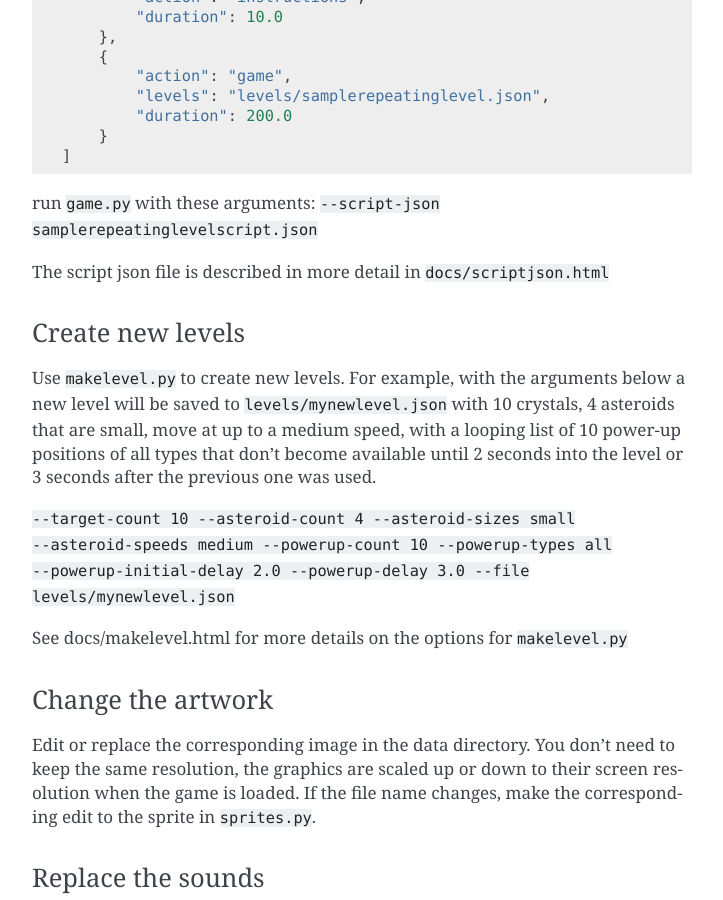
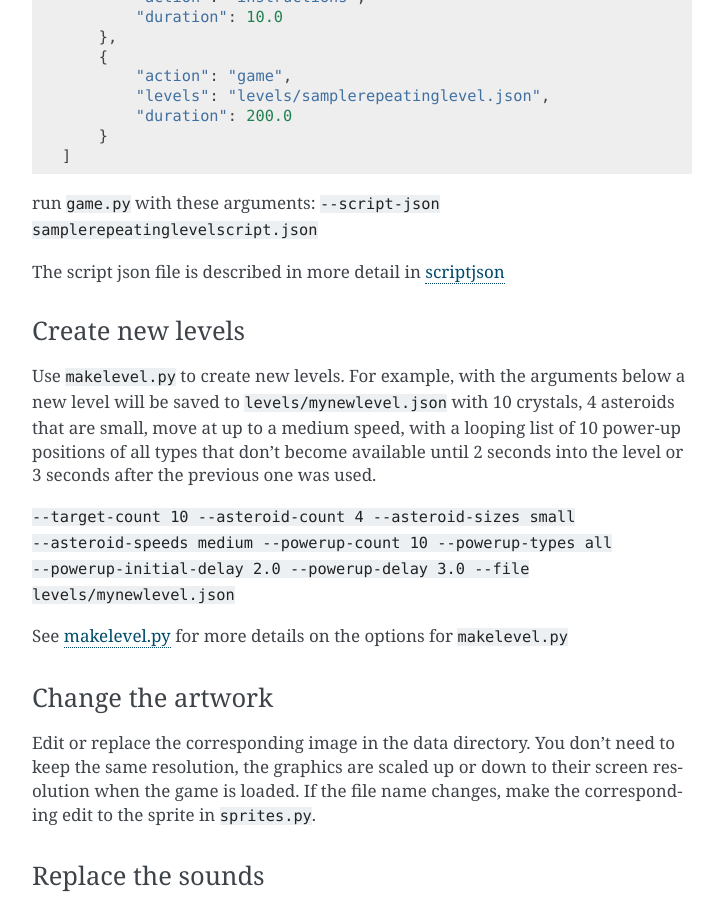
Before and after one commit to bemayr/asteroid_impact_py3, a Sphinx documentation site: the page built from doc/codeintro.rst, in a window 1280 px wide and 900 px high, scrolled down 5669 px. Shown: the whole window, without its empty margins (388-1111 px from the left). Built offline with Sphinx 7.4.7, drawn with Linux system fonts in a browser that asks for light colours.

Commit message:
Add links to other pages in doc.

```diff
--- a/doc/codeintro.rst
+++ b/doc/codeintro.rst
@@ -199,7 +199,7 @@ Create a new script JSON file named samplerepeatinglevelscript.json and put it n
 
 run ``game.py`` with these arguments: ``--script-json samplerepeatinglevelscript.json``
 
-The script json file is described in more detail in ``docs/scriptjson.html``
+The script json file is described in more detail in :doc:`scriptjson <scriptjson>`
 
 Create new levels
 --------------------------
@@ -208,7 +208,7 @@ Use ``makelevel.py`` to create new levels. For example, with the arguments below
 
 ``--target-count 10 --asteroid-count 4 --asteroid-sizes small --asteroid-speeds medium --powerup-count 10 --powerup-types all --powerup-initial-delay 2.0 --powerup-delay 3.0 --file levels/mynewlevel.json``
 
-See docs/makelevel.html for more details on the options for ``makelevel.py``
+See :doc:`makelevel.py <makelevelpy>` for more details on the options for ``makelevel.py``
 
 Change the artwork
 --------------------------
```
